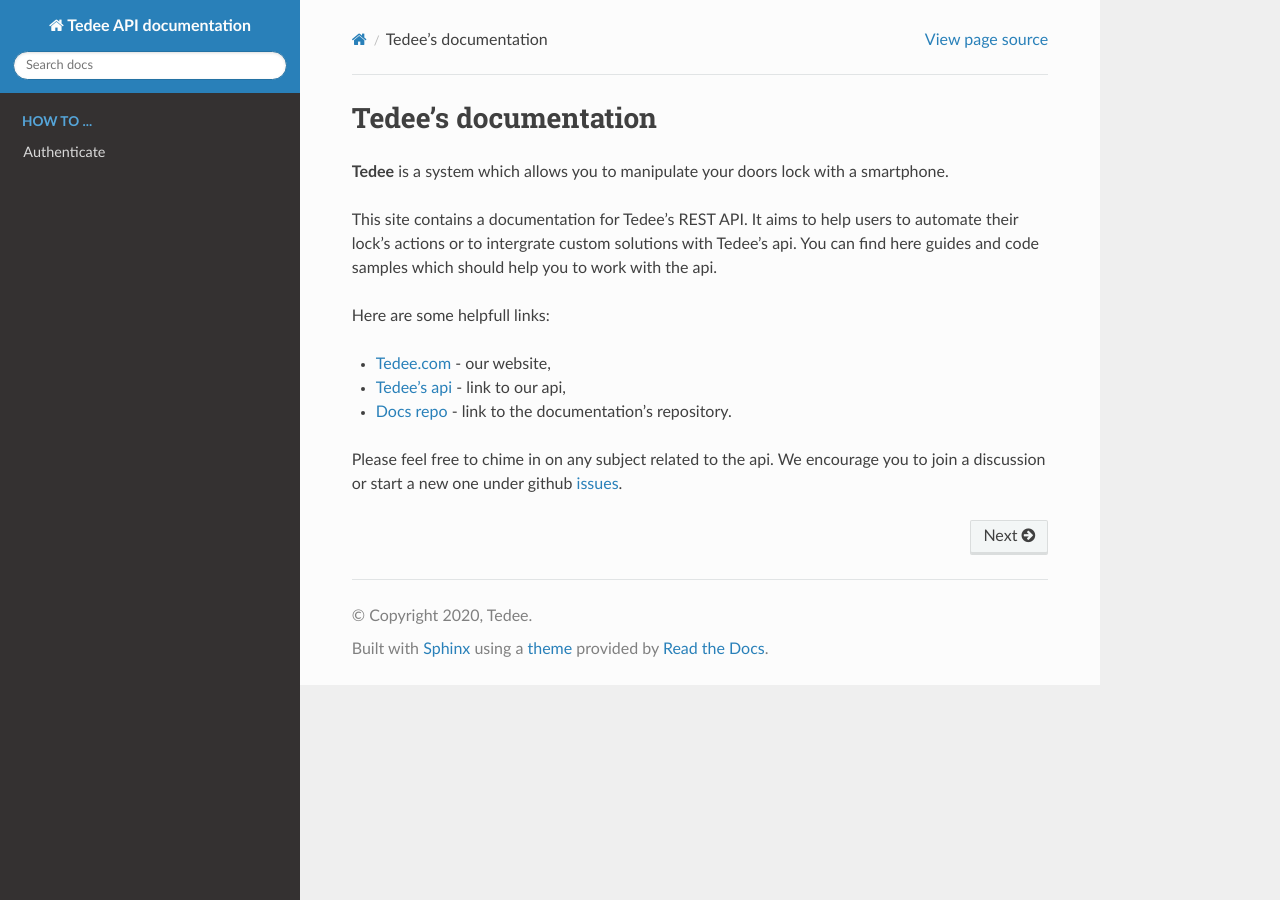
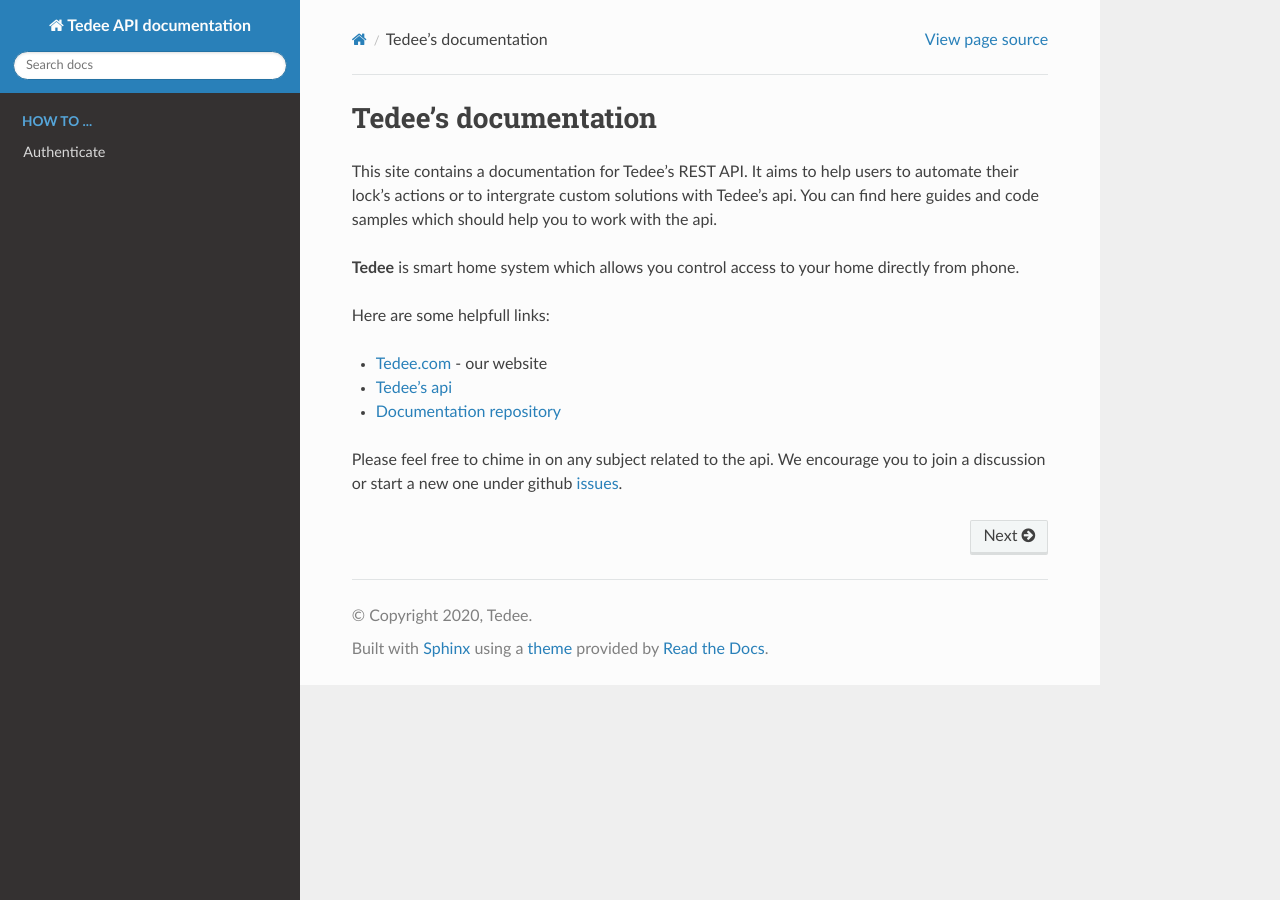
Before and after one commit to tedee-com/tedee-api-doc, a Sphinx documentation site: the page built from docs/source/index.rst, in a window 1280 px wide. Built offline with Sphinx 7.4.7 and the Read the Docs theme 2.0.0, drawn with Linux system fonts in a browser that asks for light colours.

Commit message:
Text changes based on PR comments

```diff
--- a/docs/source/index.rst
+++ b/docs/source/index.rst
@@ -18,16 +18,16 @@ Tedee's documentation
 
    Authenticate<authentication>
 
-**Tedee** is a system which allows you to manipulate your doors lock with a smartphone.
-
 This site contains a documentation for Tedee's REST API.
 It aims to help users to automate their lock's actions or to intergrate custom solutions with Tedee's api.
 You can find here guides and code samples which should help you to work with the api.
 
+**Tedee** is smart home system which allows you control access to your home directly from phone.
+
 Here are some helpfull links:
 
-- `Tedee.com <https://tedee.com>`_ - our website,
-- `Tedee's api <https://api.tedee.com/>`_ - link to our api,
-- `Docs repo <https://github.com/tedee-com/tedee-api-doc>`_ - link to the documentation's repository.
+- `Tedee.com <https://tedee.com>`_ - our website
+- `Tedee's api <https://api.tedee.com/>`_
+- `Documentation repository <https://github.com/tedee-com/tedee-api-doc>`_
 
 Please feel free to chime in on any subject related to the api. We encourage you to join a discussion or start a new one under github `issues <https://github.com/tedee-com/tedee-api-doc/issues>`_.
```
